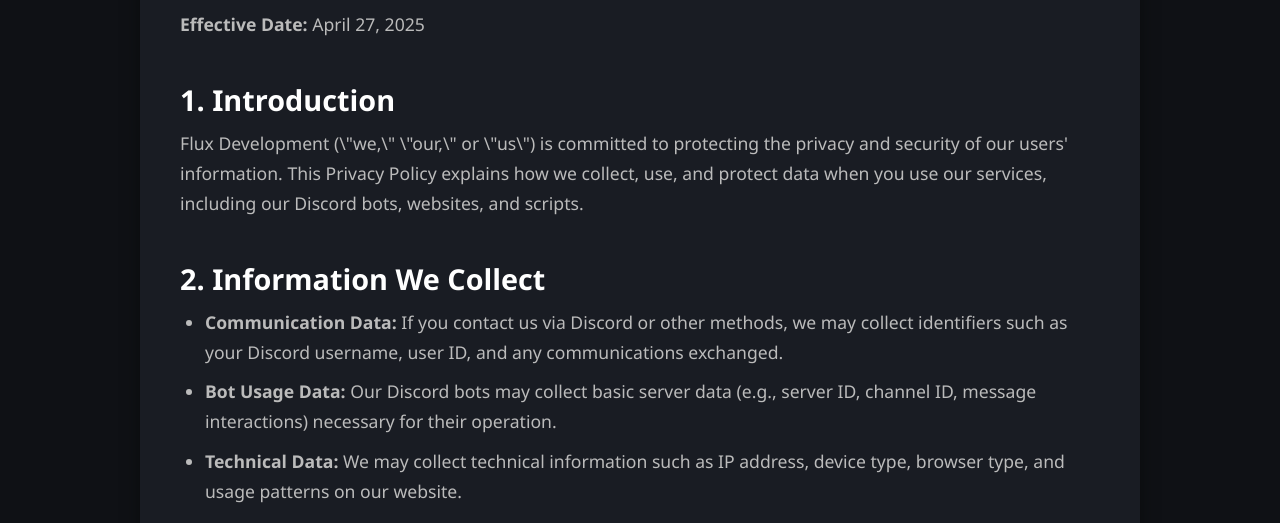
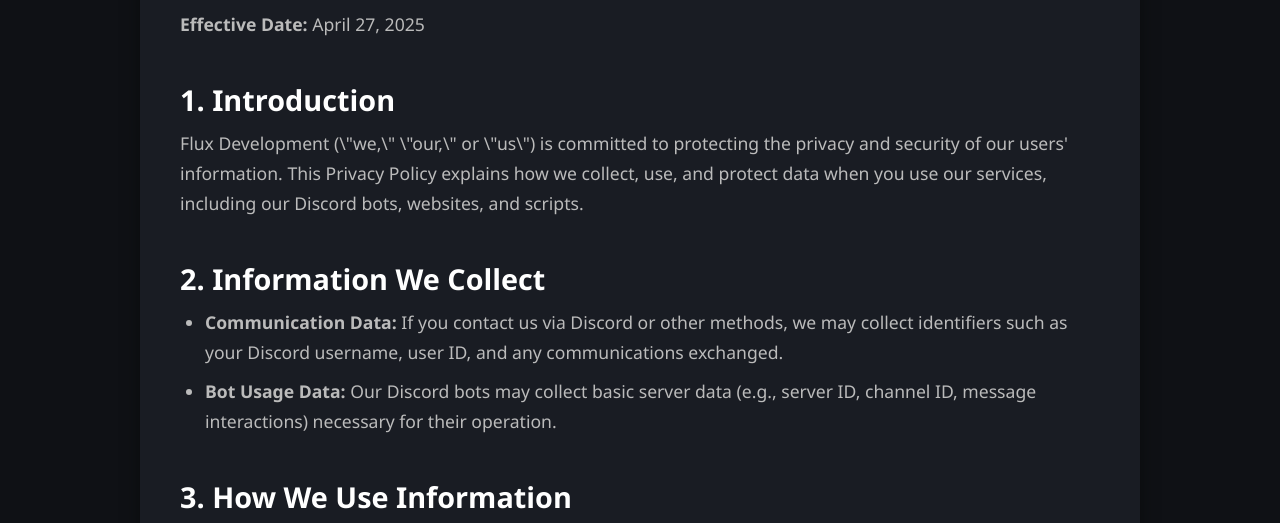
Before and after one commit to bigbrainmatt/Flux-Development, a plain HTML site: page privacy.html in a window 1280 px wide. Shown: the part 253-776 px from the top of the page. Drawn offline with Linux system fonts and the light colour scheme.

Commit message:
Update privacy.html

```diff
--- a/privacy.html
+++ b/privacy.html
@@ -33,7 +33,6 @@
   <ul>
     <li><strong>Communication Data:</strong> If you contact us via Discord or other methods, we may collect identifiers such as your Discord username, user ID, and any communications exchanged.</li>
     <li><strong>Bot Usage Data:</strong> Our Discord bots may collect basic server data (e.g., server ID, channel ID, message interactions) necessary for their operation.</li>
-    <li><strong>Technical Data:</strong> We may collect technical information such as IP address, device type, browser type, and usage patterns on our website.</li>
   </ul>
 
   <h2>3. How We Use Information</h2>
```
